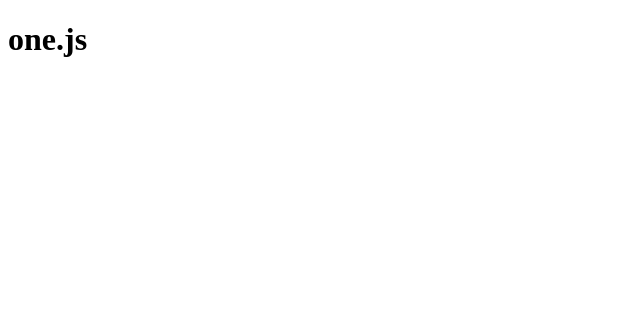
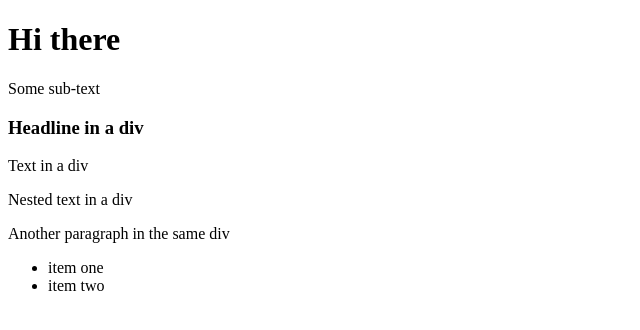
Before and after one commit to TGOlson/one.js, a plain HTML site: page index.html in a window 1280 px wide. Shown: the whole page, without its empty margins (0-640 px from the left). Drawn offline with nearby package versions, Linux system fonts and the light colour scheme.

Commit message:
Simple html rendering.

```diff
--- a/app.js
+++ b/app.js
@@ -1 +1,36 @@
-console.log('app');
+// main application scripts
+// one.js consuming code here
+
+$(init);
+
+function init() {
+
+  One.initDOM({
+    h1: 'Hi there',
+    p: 'Some sub-text',
+    div: {
+      h3: 'Headline in a div',
+      p: 'Text in a div',
+      div: {
+        p: [
+          'Nested text in a div',
+          'Another paragraph in the same div'
+        ]
+      }
+    },
+    ul: {
+      li: ['item one', 'item two']
+    }
+  });
+
+  // One.style({
+  //   h1: {
+  //     color: 'red',
+  //     padding: '5px'
+  //   },
+  //   li: {
+  //     list-style: none;
+  //   }
+  // });
+
+}
--- a/index.html
+++ b/index.html
@@ -2,13 +2,10 @@
 <html>
 <head>
   <title>one.js</title>
-</head>
-<body>
-
-  <h1>one.js</h1>
-
   <script src="http://ajax.googleapis.com/ajax/libs/jquery/2.1.1/jquery.min.js"></script>
   <script src="one.js"></script>
   <script src="app.js"></script>
+</head>
+<body>
 </body>
 </html>
--- a/one.js
+++ b/one.js
@@ -1 +1,56 @@
-console.log('One.js');
+(function(definition) {
+
+  // globally define One
+  One = definition();
+
+})(function() {
+  "use strict";
+
+  var One = function() {};
+
+  One.initDOM = function(domObject) {
+    var elements = $.map(domObject, evaluateElementObject),
+      body = $('body');
+
+    append(body, elements);
+  };
+
+  function evaluateElementObject(value, elementName) {
+    var element;
+
+    if(typeof value === 'string') {
+      element = createElementWithText(elementName, value);
+    }
+
+    if(typeof value === 'object') {
+      if(Array.isArray(value)) {
+        element = $.map(value, function(value) {
+          console.log(elementName, value);
+          return evaluateElementObject(value, elementName);
+        });
+      } else {
+        var elements = $.map(value, evaluateElementObject);
+        element = createElement(elementName).append(elements);
+      }
+    }
+
+    return element;
+  }
+
+  function createElement(elementName) {
+    return $('<' + elementName + '>');
+  }
+
+  function createElementWithText(elementName, text) {
+    var element = createElement(elementName)
+      .text(text);
+
+    return element;
+  }
+
+  function append(parent, element) {
+    parent.append(element);
+  }
+
+  return One;
+});
```
Also changed, not shown: 1 other file.
